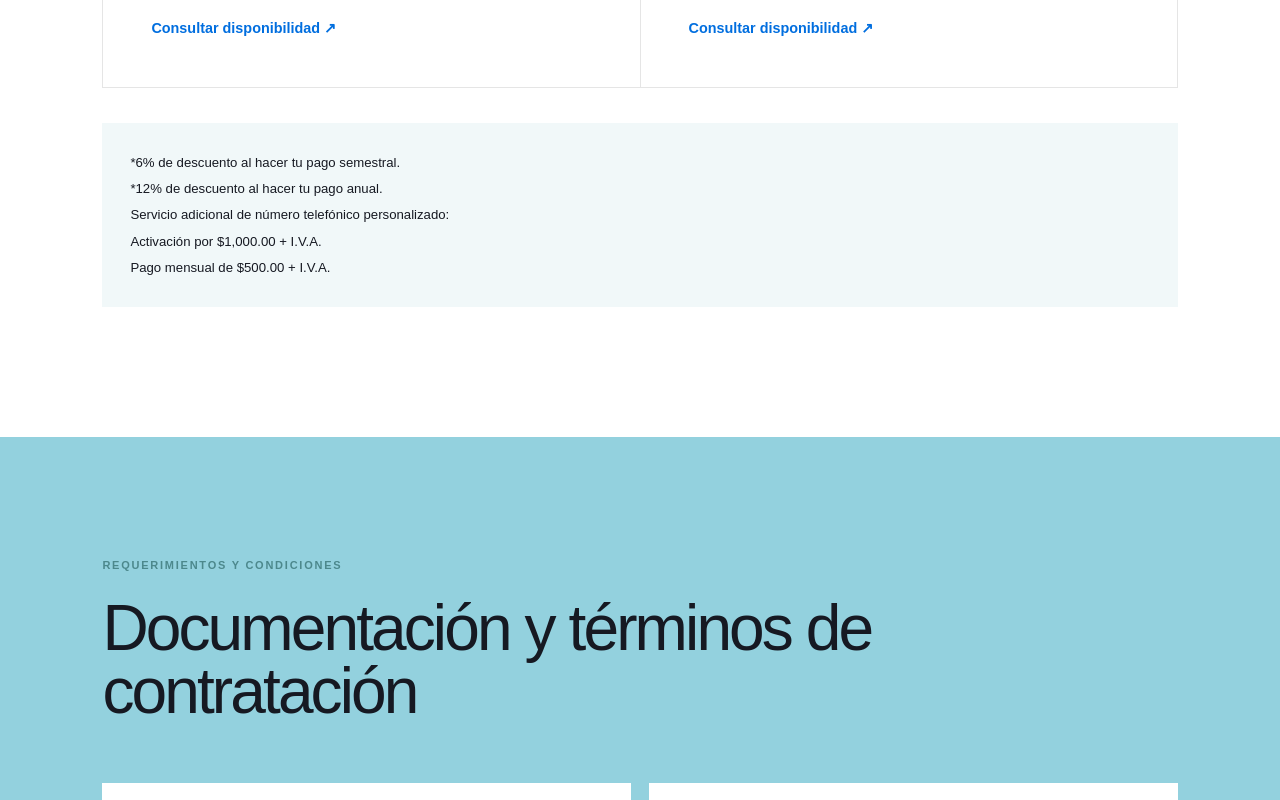
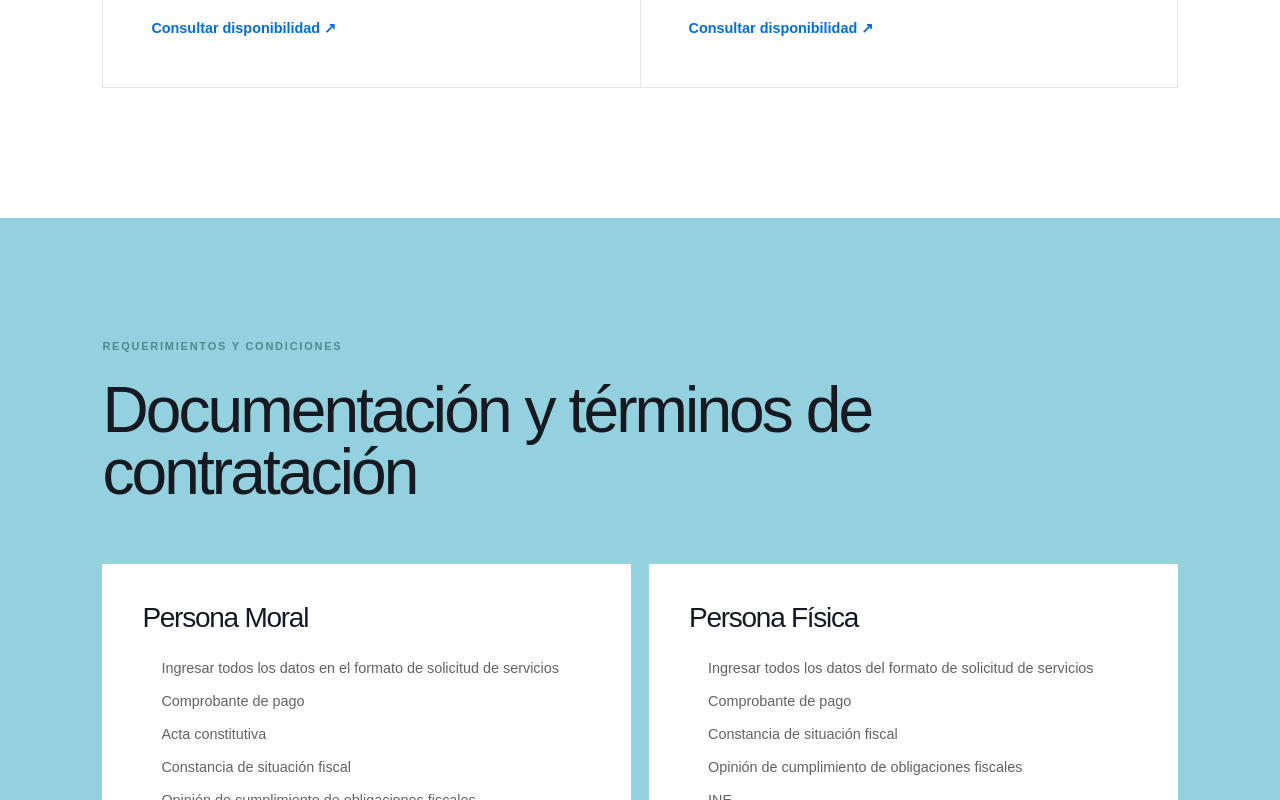
Before and after one commit to Eliszen-28/zenttre, a Next.js app: page /domicilio-fiscal-comercial in a window 1280 px wide. Shown: the part 2640-3440 px from the top of the page. Built offline with nearby package versions, Linux system fonts and the light colour scheme.

Commit message:
Match fiscal address offer styling

```diff
--- a/app/domicilio-fiscal-comercial/page.tsx
+++ b/app/domicilio-fiscal-comercial/page.tsx
@@ -28,7 +28,7 @@ export default function DomicilioFiscalComercialPage() {
         { eyebrow: "NUEVOS EMPRENDEDORES", title: "Domicilio Fiscal 1", description: "Domicilio Fiscal en la Colonia del Valle, CDMX.", details: ["Equipo de profesionales, de lunes a viernes de 9:00 a 18:00 hrs y sábados de 9:00 a 13:00 hrs.", "Acceso a WI-FI en todas las áreas dentro de las instalaciones.", "Notificación de recepción de documentos vía e-mail."], price: "Precio $880.00* + I.V.A." },
         { eyebrow: "EMPRESAS CON MAYORES MOVIMIENTOS", title: "Domicilio Fiscal 2", description: "Domicilio Fiscal en la Colonia del Valle, CDMX.", details: ["Equipo de profesionales, de lunes a viernes de 9:00 a 18:00 hrs y sábados de 9:00 a 13:00 hrs.", "Acceso a WI-FI en todas las áreas dentro de las instalaciones.", "Notificación de recepción de documentos vía e-mail."], price: "Precio $1,860.00* + I.V.A." },
       ]}
-      footnotes={["*6% de descuento al hacer tu pago semestral.", "*12% de descuento al hacer tu pago anual.", "Servicio adicional de número telefónico personalizado:", "Activación por $1,000.00 + I.V.A.", "Pago mensual de $500.00 + I.V.A."]}
+      showVirtualOffer
       informationTitle="Documentación y términos de contratación"
       informationSections={[
         { title: "Persona Moral", items: ["Ingresar todos los datos en el formato de solicitud de servicios", "Comprobante de pago", "Acta constitutiva", "Constancia de situación fiscal", "Opinión de cumplimiento de obligaciones fiscales.", "INE del representante legal y/o propietario.", "RFC de la empresa, del representante legal y del propietario.", "Estado de cuenta bancario de la empresa, no mayor a 3 meses.", "Comprobante de domicilio de la dirección fiscal actual y datos de contacto de ese domicilio.", "Comprobante de domicilio de representante legal y propietario."] },
```
